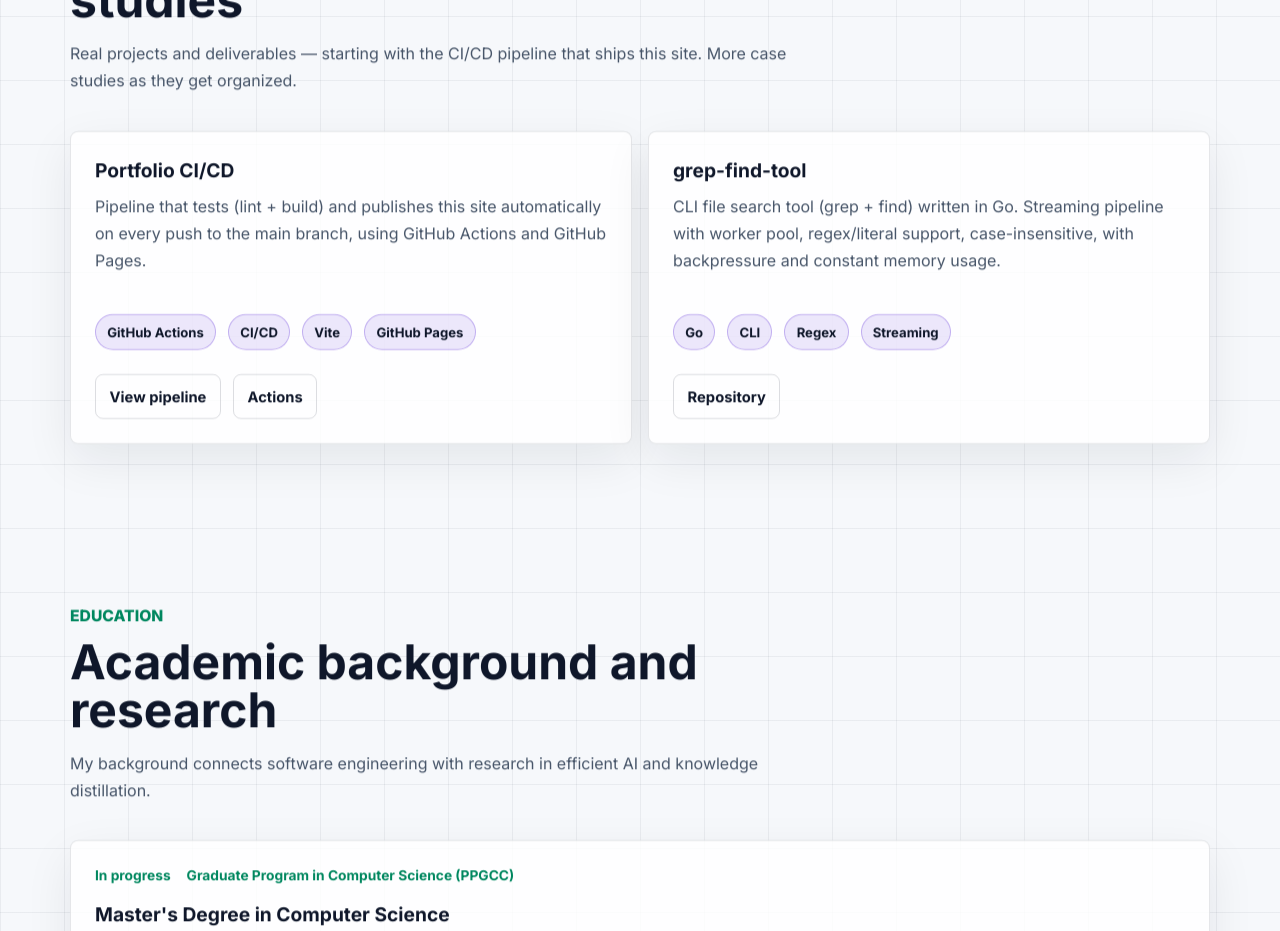
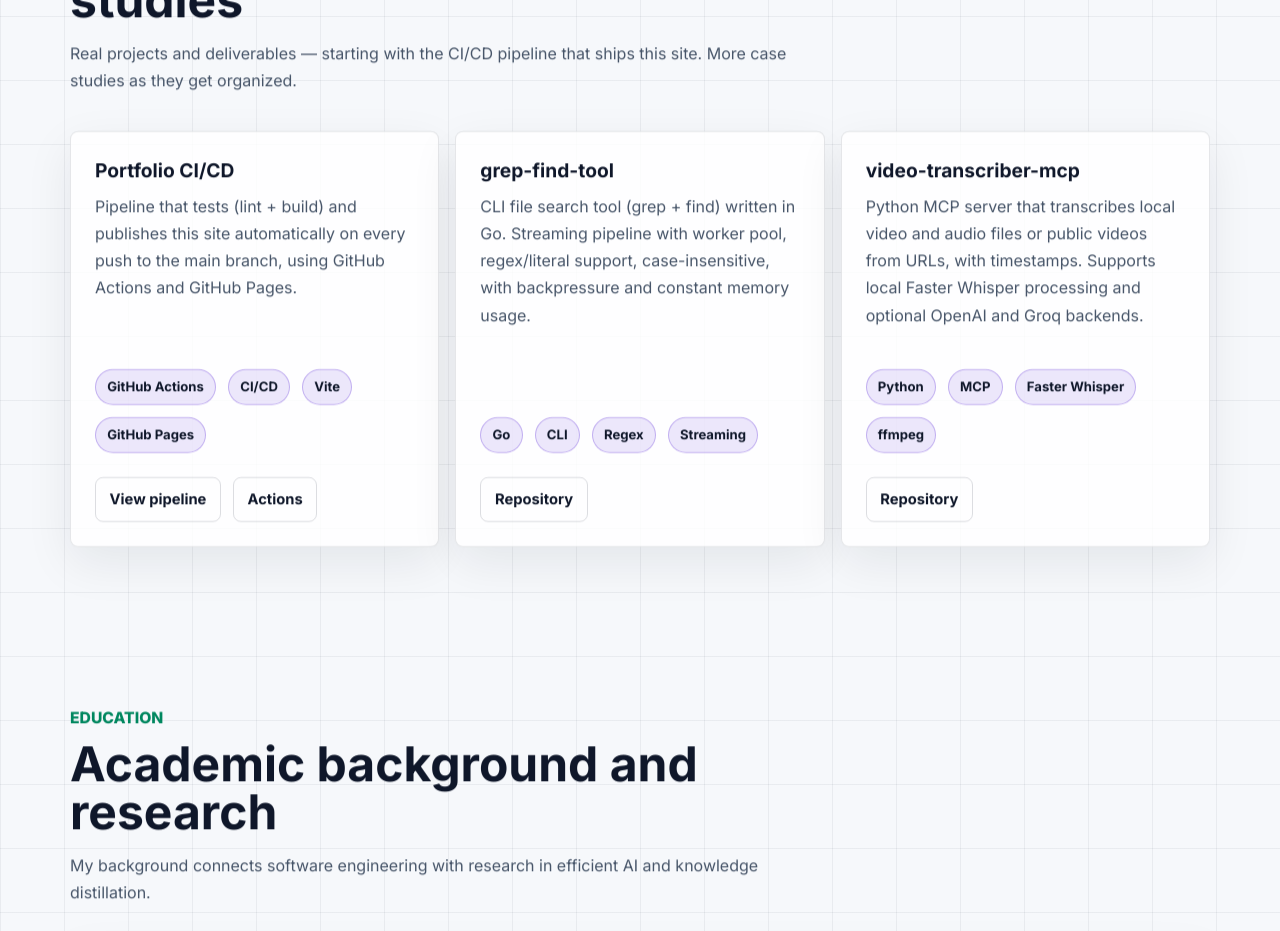
Before and after one commit to Alex-Filipe/alexfilipe-dev, a React (Vite) app: page / in a window 1280 px wide. Shown: the part 3440-4371 px from the top of the page. Built offline with nearby package versions, Linux system fonts and the light colour scheme.

Commit message:
Add video transcriber MCP project

```diff
--- a/src/data/content.ts
+++ b/src/data/content.ts
@@ -143,6 +143,18 @@ export const portfolioContent: Record<string, PortfolioContent> = {
           {
             label: "Repositório",
             href: "https://github.com/Alex-Filipe/grep-find-tool",
+          },
+        ],
+      },
+      {
+        title: "video-transcriber-mcp",
+        description:
+          "Servidor MCP em Python que transcreve arquivos de vídeo e áudio ou vídeos públicos por URL, com timestamps. Suporta execução local com Faster Whisper e backends opcionais OpenAI e Groq.",
+        stack: ["Python", "MCP", "Faster Whisper", "ffmpeg"],
+        links: [
+          {
+            label: "Repositório",
+            href: "https://github.com/Alex-Filipe/video-transcriber-mcp",
           },
         ],
       },
@@ -330,6 +342,18 @@ export const portfolioContent: Record<string, PortfolioContent> = {
           },
         ],
       },
+      {
+        title: "video-transcriber-mcp",
+        description:
+          "Python MCP server that transcribes local video and audio files or public videos from URLs, with timestamps. Supports local Faster Whisper processing and optional OpenAI and Groq backends.",
+        stack: ["Python", "MCP", "Faster Whisper", "ffmpeg"],
+        links: [
+          {
+            label: "Repository",
+            href: "https://github.com/Alex-Filipe/video-transcriber-mcp",
+          },
+        ],
+      },
     ],
     skillGroups: [
       {
```
